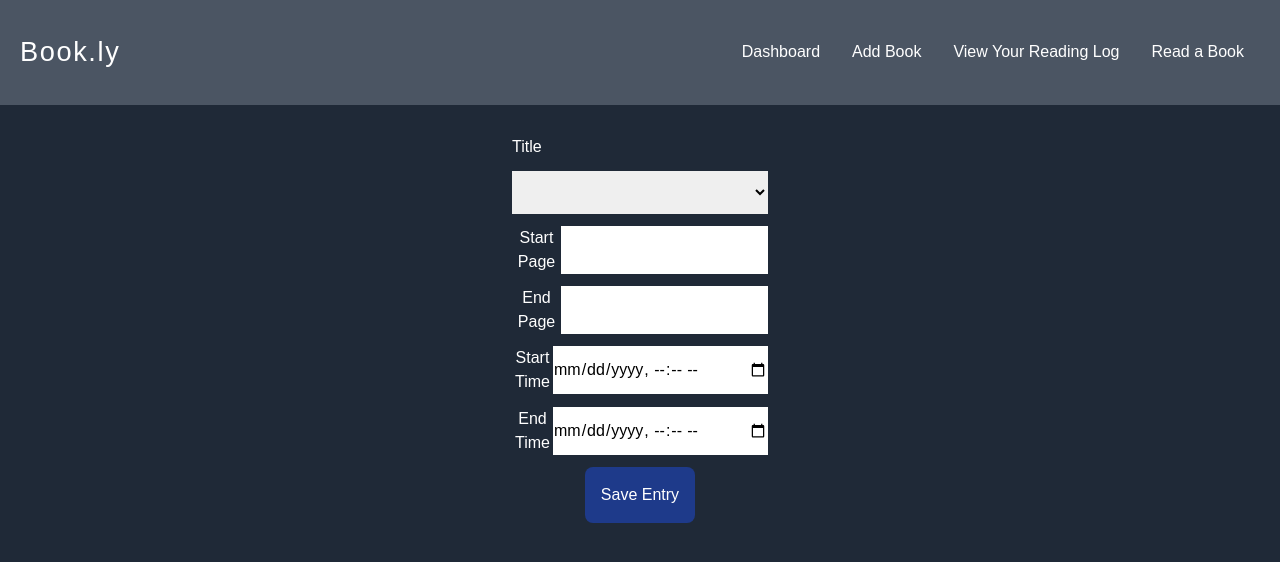
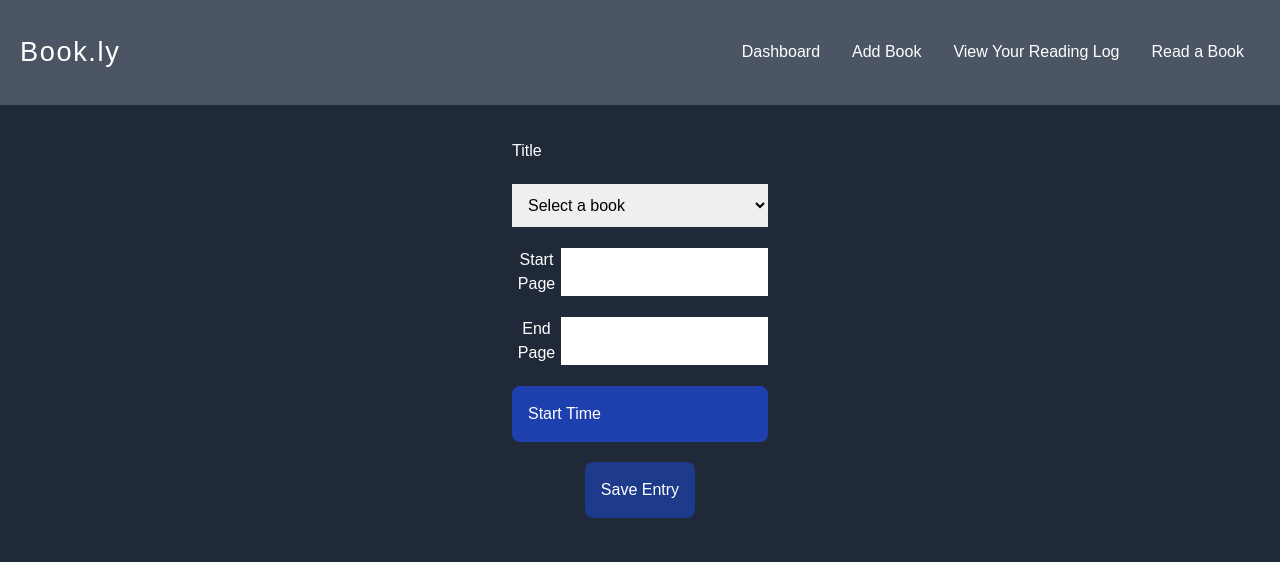
Before and after one commit to mud-ali/bookly, a React (Vite) app: page /read in a window 1280 px wide. Shown: the top 562 px of the page. Built offline with nearby package versions, Linux system fonts and the light colour scheme.

Commit message:
layout changes

```diff
--- /dev/null
+++ b/src/css/AddReading.css
@@ -0,0 +1,3 @@
+input {
+    @apply px-2 py-1
+}
--- a/src/pages/Home.tsx
+++ b/src/pages/Home.tsx
@@ -31,7 +31,7 @@ const Home = () => {
                             {
                                 bookInfo.map((book: bookData, index: number) => {
                                     return (
-                                        <tr data-highlight={String(book.pagesRead === book.pages)}>
+                                        <tr data-highlight={String(book.pagesRead === book.pages)} key={index}>
                                             <td>{index + 1}</td>
                                             <td>{book.title}</td>
                                             <td>{book.author ?? "--"}</td>
--- a/src/pages/Read.tsx
+++ b/src/pages/Read.tsx
@@ -2,11 +2,13 @@ import Header from '../components/Header';
 import { bookData } from '../types/bookData';
 import { readingLogEntry } from '../types/readingLogEntry';
 import React, { useEffect, useState } from 'react';
+import '../css/AddReading.css'
 
 const Read = () => {
     let bookInfo: bookData[] = JSON.parse(localStorage.getItem("books") ?? "[]");
 
-    const [title, setTitle] = useState(document.getElementById("entry-create-title")?.children[0].textContent ?? "");
+    const [title, setTitle] = useState("");
+
     const [startPage, setStartPage] = useState(0);
     const [endPage, setEndPage] = useState(0);
     const [startTime, setStartTime] = useState(new Date());
@@ -19,19 +21,22 @@ const Read = () => {
 
 
     function sendError(message: string) {
+        console.error(message);
         let modal = document.createElement("div");
         document.body.appendChild(modal);
         modal.innerHTML = `<ErrorModal message="${message}" />`;
     }
 
-    function storeEntry(entry: readingLogEntry) {
-        let entries: readingLogEntry[] = JSON.parse(localStorage.getItem("logs") ?? "[]");
-        entries.push(entry);
-        localStorage.setItem("logs", JSON.stringify(entries));
+    function storeEntry() {
+        let entry = checkEntry();
+        if (entry !== false) {
+            let entries: readingLogEntry[] = JSON.parse(localStorage.getItem("logs") ?? "[]");
+            entries.push(entry);
+            localStorage.setItem("logs", JSON.stringify(entries));
+        } else console.error("Entry not stored");
     }
 
-    function checkEntry(submit: boolean = false) {
-        console.log(title, startPage, endPage, startTime, endTime);
+    function checkEntry() {
         let entry: readingLogEntry = {
             title: title,
             startPage: startPage,
@@ -39,39 +44,35 @@ const Read = () => {
             startTime: startTime,
             endTime: endTime,
         }
+
         const book = bookInfo.find((book: bookData) => book.title === entry.title);
-
+        // console.log(title, startPage, endPage, startTime, endTime);
         if (!book) {
-            sendError("Title not found. Try adding it first");
+            sendError(`Title ${entry.title} not found. Try adding it first`);
             return false;
         }
 
-        if (entry.endTime < entry.startTime) {
-            sendError("End time must be after start time");
-            return false;
-        }
+        // if (entry.endTime < entry.startTime) {
+        //     sendError(`End time (${entry.endTime.getMilliseconds()}) must be after start time (${entry.startTime.getMilliseconds()})`);
+        //     return false;
+        // }
 
         if (entry.startPage < book.pagesRead) {
-            sendError("You must start reading after the last page read");
+            sendError(`You must start reading after the last page read ${entry.startPage} > ${book.pagesRead}`);
             return false;
         }
 
         if (entry.endPage < entry.startPage) {
-            sendError("End page must be after start page");
+            sendError(`End page ${entry.endPage} must be after start page ${entry.startPage}`);
             return false;
         }
 
         if (entry.endPage > book.pages) {
-            sendError("End page cannot be greater than total pages");
+            sendError(`End page ${entry.endPage} cannot be greater than total pages in ${entry.title} (${book.pages})`);
             return false;
         }
 
-        if (submit) {
-            storeEntry(entry);
-            book.pagesRead = entry.endPage;
-        }
-
-        return true;
+        return entry;
     }
 
 
@@ -86,7 +87,15 @@ const Read = () => {
                     <label htmlFor="bookName" className="text-white text-center w-full flex justify-between">
                         <span>Title</span>
                     </label>
-                    <select name="bookName" id="entry-create-title" className='text-black p-3 w-full'>
+                    <select
+                        name="bookName"
+                        id="entry-create-title"
+                        className='text-black p-3 w-full'
+                        onChange={(e)=>{
+                            setTitle((document.getElementById("entry-create-title") as HTMLSelectElement).value)
+                        }}
+                    >
+                        <option value="" disabled selected>Select a book</option>
                         {
                             bookInfo.map((book: bookData, index: number) => {
                                 return (
@@ -105,32 +114,42 @@ const Read = () => {
                             name="startPage"
                             className="text-black"
                             onChange={(e)=>{
-                                setStartPage(Number((e.target as HTMLInputElement).value))
+                                setStartPage(parseInt((document.getElementById("entry-create-start") as HTMLInputElement).value))
                             }}
                         />
                     </label>
 
                     <label htmlFor="endPage" className="text-white text-center w-full flex justify-between">
                         <span>End Page</span>
-                        <input type="number" id="entry-create-end" name="endPage" className="text-black" />
+                        <input type="number" id="entry-create-end" name="endPage" className="text-black" onChange={(e) => {
+                            setEndPage(parseInt((document.getElementById("entry-create-end") as HTMLInputElement).value))
+                        }} />
                     </label>
 
-                    <label htmlFor="startTime" className="text-white text-center w-full flex justify-between">
-                        <span>Start Time</span>
-                        <input type="datetime-local" id="entry-create-start-time" name="startTime" className="text-black" />
-                    </label>
-
-                    <label htmlFor="endTime" className="text-white text-center w-full flex justify-between">
-                        <span>End Time</span>
-                        <input type="datetime-local" id="entry-create-end-time" name="endTime" className="text-black" />
+                    <label htmlFor="startTime" className="text-white text-center w-full flex justify-between bg-blue-800 p-4 rounded-lg">
+                        <span id="timer-label">Start Time</span>
+                        <input
+                            type="button"
+                            id="entry-create-start-time"
+                            name="startTime"
+                            className="mx-auto"
+                            onClick={(e) => {
+                                setStartTime(new Date());
+                                document.getElementById("timer-label")!.innerText = "Click to end time";
+                                document.getElementById("entry-create-start-time")!.onclick = (e) => {
+                                    setEndTime(new Date());
+                                    document.getElementById("timer-label")!.parentElement!.style.display = "none";
+                                }
+                            }}
+                        />
                     </label>
 
                     <input
                         id="entry-create-button"
-                        type="button"
-                        disabled={!timerRunning && checkEntry()}
+                        type="submit"
+                        // disabled={checkEntry(false)}
                         className="bg-blue-900 p-4 rounded-lg"
-                        onClick={(e) => checkEntry(true)}
+                        onClick={(e) => {storeEntry(); e.preventDefault()}}
                         value={`Save Entry`}
                     />
                 </form>
```
